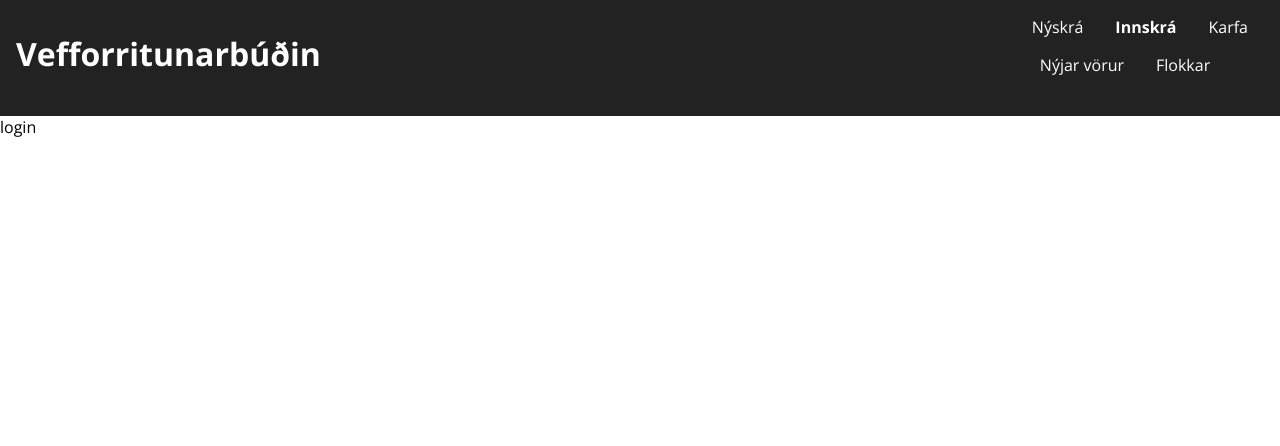
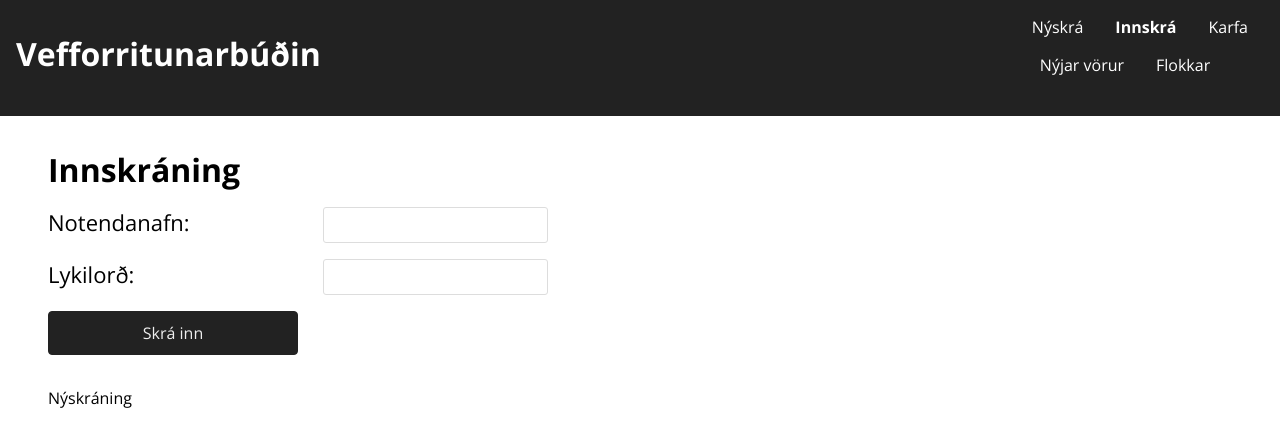
Before and after one commit to bjorgvinhall/Vefforritun2_Hopverkefni2, a React (Create React App) app: page /login in a window 1280 px wide. Shown: the top 446 px of the page. Built offline with nearby package versions, Linux system fonts and the light colour scheme.

Commit message:
login naestum komid

```diff
--- a/src/api/index.ts
+++ b/src/api/index.ts
@@ -30,12 +30,32 @@ export async function registerUser(username: any, password: any , email: any) {
     },
     method: 'POST',
   };
-
   const url = new URL('/users/register', baseurl);
 
   const response = await fetch(url.href, options);
   const result = await response.json();
-  console.log("index", result)
+  return {
+    success: response.ok,
+    result
+  }
+}
+
+export async function loginUser(username: any, password: any) {
+  const options = {
+    body: JSON.stringify({
+      username,
+      password,
+    }),
+    headers: {
+      'content-type': 'application/json',
+    },
+    method: 'POST',
+  };
+  const url = new URL('/users/login', baseurl);
+
+  const response = await fetch(url.href, options);
+  const result = await response.json();
+  console.log("komst hingað", result);
   return {
     success: response.ok,
     result
--- a/src/routes/login/Login.scss
+++ b/src/routes/login/Login.scss
@@ -1,4 +1,17 @@
 @import '../../config.scss';
 
-.login {
+.login__wrapper {
+    margin: 2rem;
 }
+.login__button {
+    margin-top: 1rem;
+    padding-left: 1rem;
+}
+.login__wrapper p {
+    padding-top: 2rem;
+    padding-left: 1rem;
+}
+
+.login__wrapper h1 {
+    margin-left: 1rem;
+}
--- a/src/routes/login/Login.tsx
+++ b/src/routes/login/Login.tsx
@@ -1,9 +1,78 @@
-import React from 'react';
+import React, { useState } from 'react';
 
 import './Login.scss';
+import Input from '../../components/input/Input';
+import Button from '../../components/button/Button';
+import { loginUser } from '../../api/index';
+import { any } from 'prop-types';
+import { Ierrors } from '../../api/types';
 
 export default function Login() {
+  const [data, setData] = useState({user: '', password: ''});
+  const [loading, setLoading] = useState(false);
+  const [errors, setErrors] = useState([] as Ierrors[]);
+
+  async function onSubmit(){
+    setLoading(true);
+    const result = await loginUser(data.user, data.password);
+    if(!result.success){
+      setLoading(false);
+      setErrors(result.result);
+      console.log(errors);
+    }
+      setLoading(false);
+  }
+
+
+  function onSubmitUser(e: any) {
+    setData({
+      ...data,
+      user: e.target.value,
+    });
+
+  }
+
+  function onSubmitPassword(e: any) {
+    setData({
+      ...data,
+      password: e.target.value,
+    });
+
+  }
+
   return (
-    <p>login</p>
+    <div className={'login__wrapper'}>
+    <h1> Innskráning </h1>
+    {errors && (
+          <div className={'errors'}>
+          <ul>
+            {console.log("RENDER", errors)}
+            {errors && errors.map((error: any) => (
+              <li className={'errors__message'}>{error.error}</li>
+            ))}
+            {/* {errors.length === 1 && (
+              <li className={'errors__message'}>{errors[0].error}</li>
+            )} */}
+          </ul>
+        </div>
+    )}
+    <div className={'login__form'}>
+    <Input
+    label={'Notendanafn:'}
+    onChange={onSubmitUser}>
+    </Input>
+    <Input
+    label={'Lykilorð:'}
+    onChange={onSubmitPassword}>
+    </Input>
+    </div>
+    <div className={'login__button'}>
+    <Button
+    onClick={onSubmit}>
+    Skrá inn
+    </Button>
+    </div>
+    <p>Nýskráning</p>
+    </div>
   );
 }
--- a/src/routes/register/Register.scss
+++ b/src/routes/register/Register.scss
@@ -5,9 +5,11 @@
 }
 .register__button {
     margin-top: 1rem;
+    padding-left: 1rem;
 }
 .register__wrapper p {
     padding-top: 2rem;
+    padding-left: 1rem; ;
 }
 
 .register__wrapper h1 {
```
